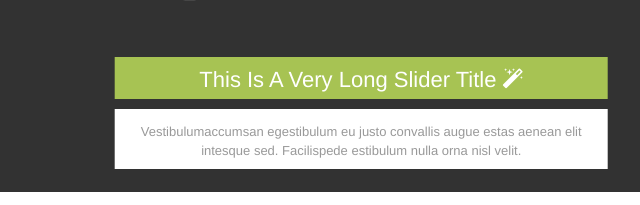
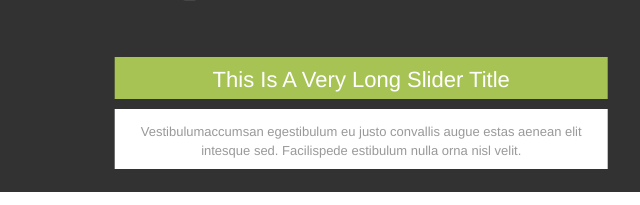
Before and after one commit to tutv/clearcut, a plain HTML site: page index.html in a window 1280 px wide. Shown: the part 468-673 px from the top of the page, 463-1103 px from the left. Drawn offline with Linux system fonts and the light colour scheme.

Commit message:
Dọn rác!

```diff
--- a/index.html
+++ b/index.html
@@ -77,7 +77,7 @@
                             <div class="item active">
                                 <img alt="First slide" src="images/920x350px_1.png" class="img-responsive img-fullwidth">
                                 <div class="carousel-caption hidden-xs">
-                                    <h3>This Is A Very Long Slider Title <i class="fa fa-magic"></i></h3>
+                                    <h3>This Is A Very Long Slider Title</h3>
                                     <p>Vestibulumaccumsan egestibulum eu justo convallis augue estas aenean elit intesque sed. Facilispede estibulum nulla orna nisl velit.</p>
                                 </div>
                             </div>
```
